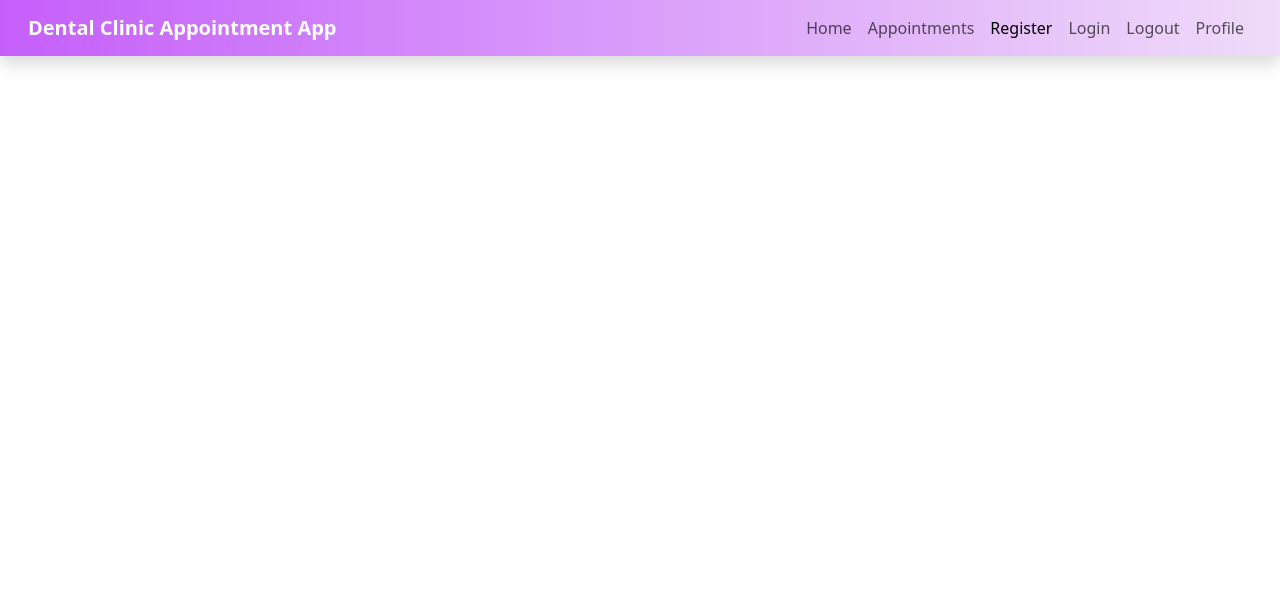
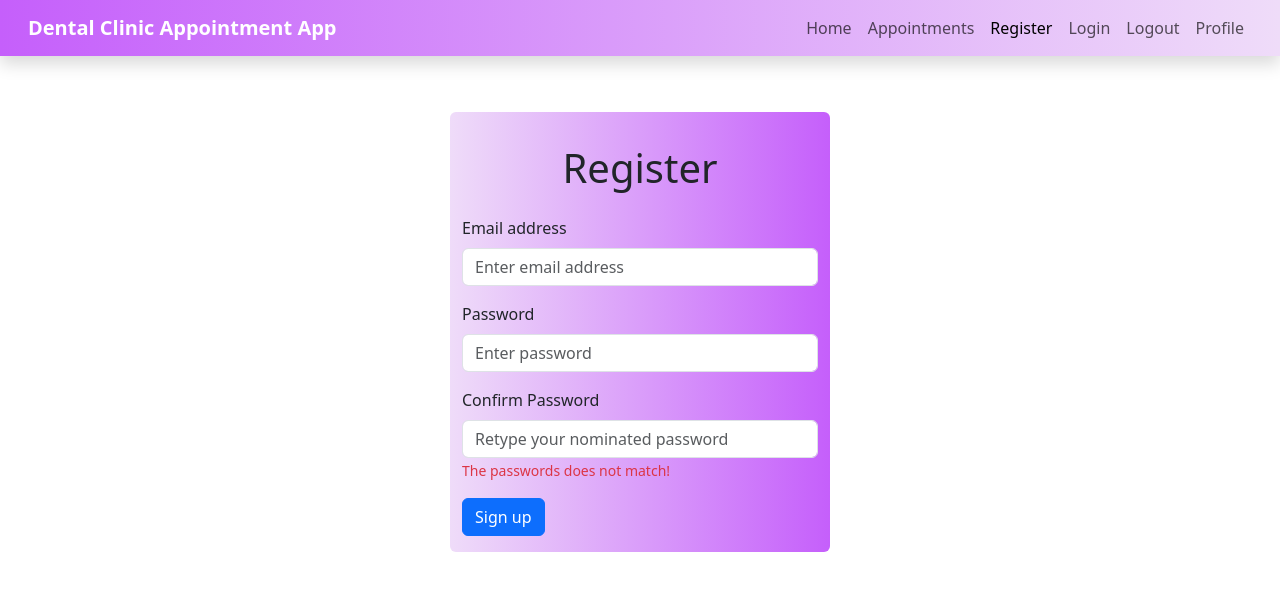
Before and after one commit to AlexisDeGuzman/dental-booking-frontend, a React (Create React App) app: page /register in a window 1280 px wide. Shown: the top 590 px of the page. Built offline with nearby package versions, Linux system fonts and the light colour scheme.

Commit message:
Added the register form

```diff
--- a/src/pages/Register.js
+++ b/src/pages/Register.js
@@ -1,7 +1,71 @@
+import { Container, Row, Col, Form, Button } from 'react-bootstrap';
+import { useState, useEffect, useContext } from 'react';
+import Swal2 from 'sweetalert2';
+import { Navigate, useNavigate } from 'react-router-dom';
+import UserContext from '../UserContext';
 
 const Register = () => {
+    // States
+    const [ email, setEmail ] = useState('');
+    const [ password1, setPassword1 ] = useState('');
+    const [ password2, setPassword2 ] = useState('');
+    const [ isPasswordMatch, setIsPasswordMatch ] = useState(false);
+    const [ isDisabled, setIsDisabled ] = useState(false);
+    const [ error, setError] = useState('');
+    const [ isError, setIsError] = useState(false);
+
     return (
-        <h1>Register</h1>
+        <Container>
+      <Row className='mt-5 pt-3'>
+        <Col xs={10} md={4} className = "mt-5 py-3 col-6 mx-auto bg-light rounded" style={{backgroundImage: 'linear-gradient(to left, #C55FFB, #EFDCF9)'}}>
+          <h1 className = "py-3 text-center">Register</h1>
+          <Form>
+
+            { isError && <Form.Text className="text-danger">{error}</Form.Text> }
+
+            <Form.Group className="mb-3" controlId="formBasicEmail">
+              <Form.Label>Email address</Form.Label>
+              <Form.Control
+                type="email"
+                placeholder="Enter email address"
+                value = {email}
+                onChange = {event => setEmail(event.target.value)}
+                />
+            </Form.Group>
+
+            <Form.Group className="mb-3" controlId="formBasicPassword1">
+              <Form.Label>Password</Form.Label>
+              <Form.Control
+                type="password"
+                placeholder="Enter password"
+                value = {password1}
+                onChange = {event => setPassword1(event.target.value)}
+                />
+            </Form.Group>
+
+            <Form.Group className="mb-3" controlId="formBasicPassword2">
+              <Form.Label>Confirm Password</Form.Label>
+              <Form.Control
+                type="password"
+                placeholder="Retype your nominated password"
+                value = {password2}
+                onChange = {event => setPassword2(event.target.value)}
+                />
+
+              <Form.Text className="text-danger" hidden = {isPasswordMatch}>
+                The passwords does not match!
+              </Form.Text>
+            </Form.Group>
+
+
+
+            <Button variant="primary" type="submit" disabled = {isDisabled}>
+              Sign up
+            </Button>
+          </Form>
+        </Col>
+      </Row>
+    </Container>
     );
 };
 
```
